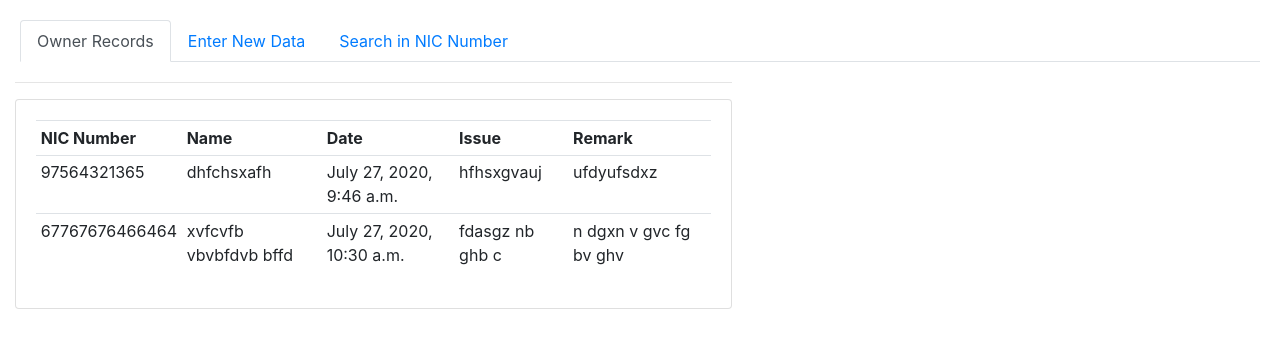
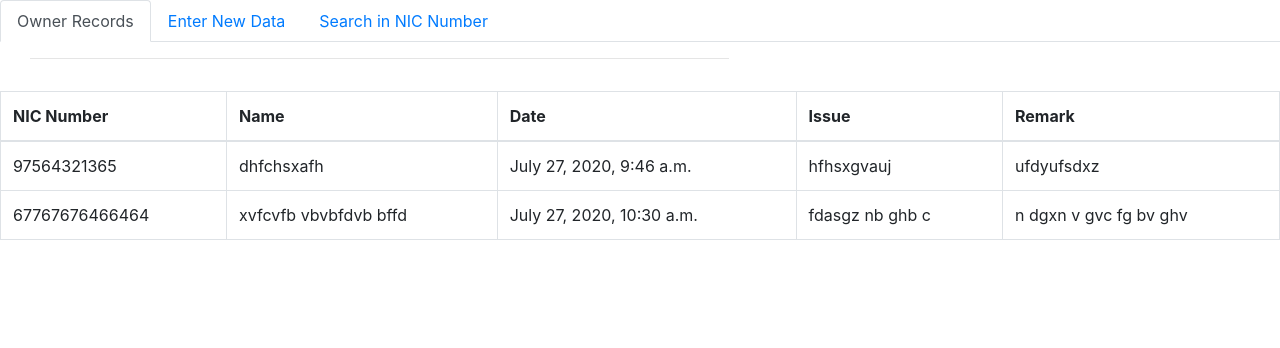
Before and after one commit to anjulashiwantha/ERP, a Django app: page / in a window 1280 px wide. Shown: the part 43-391 px from the top of the page. Run offline with Django 3.2, Linux system fonts and the light colour scheme; data comes from the database, SQL or seed files in the repository; both versions use the stored data as it was after the commit; some libraries are stand-ins or nearby versions.

Commit message:
anjula2020/08/14 09.40

```diff
--- a/accounts/templates/accounts/Search.html
+++ b/accounts/templates/accounts/Search.html
@@ -39,8 +39,8 @@
     <td>{{order.date_created}}</td>
     <td>{{order.Issues}} </td>
     <td>{{order.Remark}} </td>
-    <td><button type="button" class="dtn-sm btn-btn" href="">Delete</button> </td>
-    <td><button type="button" class="dtn-sm btn-btn" href="">Update</button></td>
+    <td><a class="btn btn-sm btn-danger" href="{% url 'Order_Delete' order.id %}">Delete</a> </td>
+    <td><a class="btn btn-sm btn-info" href="">Update</a></td>
   </tr>
   {% endfor %}
 </table>
--- a/accounts/templates/accounts/dashboard.html
+++ b/accounts/templates/accounts/dashboard.html
@@ -1,47 +1,42 @@
 {% include 'accounts/main.html' %}
 
-<html lang="en">
-<head>
-<meta charset="utf-8">
-<meta name="viewport" content="width=device-width, initial-scale=1, shrink-to-fit=no">
-<title>Bootstrap 4 Basic Tabs</title>
-<link rel="stylesheet" href="https://stackpath.bootstrapcdn.com/bootstrap/4.5.0/css/bootstrap.min.css">
-<link rel="stylesheet" href="https://maxcdn.bootstrapcdn.com/font-awesome/4.7.0/css/font-awesome.min.css">
-<script src="https://code.jquery.com/jquery-3.5.1.min.js"></script>
-<script src="https://cdn.jsdelivr.net/npm/popper.js@1.16.0/dist/umd/popper.min.js"></script>
-<script src="https://stackpath.bootstrapcdn.com/bootstrap/4.5.0/js/bootstrap.min.js"></script>
-<style>
-	.bs-example{
-    	margin: 20px;
-    }
-</style>
-</head>
-<body>
+
+{% block content %}
+<div class="container-fluid">
     <div class="col-md-7">
 
         <hr>
-        <div class="card card-body">
-            <table class="table table-sm">
+            <table class="table table-striped">
                 <tr>
 
+                </tr>
+
+            </table>
+
+    </div>
+</div>
+
+<table class="table table-bordered">
+  <thead>
+    <tr>
       <th>NIC Number</th>
                     <th>Name</th>
                     <th>Date</th>
                     <th>Issue</th>
                     <th>Remark</th>
     </tr>
+  </thead>
+  <tbody>
     {% for order in owners %}
                 <tr>
                     <td>{{order.NIC_Number}}</td>
                     <td>{{order.Name}}</td>
                     <td>{{order.date_created}}</td>
-                        <td>{{order.Issues}} </td>
-                        <td>{{order.Remark}} </td>
+                    <td>{{order.Issues}}</td>
+                    <td>{{order.Remark}}</td>
                 </tr>
                 {% endfor %}
+
+  </tbody>
 </table>
-        </div>
-    </div>
-</div>
-</body>
-</html>
+{% endblock %}
--- a/accounts/templates/accounts/delete.html
+++ b/accounts/templates/accounts/delete.html
@@ -9,7 +9,7 @@
         <div class="card card-body">
             <p>Are you sure you want to delete </p>
 
-            <form action="{% url 'Order_Delete' owners.id %}" method="POST">
+            <form action="{% url 'Order_Delete' owner.id %}" method="POST">
                 {% csrf_token %}
                 <a class="btn btn-warning" href="{% url 'home' %}">Cancel</a>
                 <input class="btn btn-danger" type="submit" name="Confirm">
--- a/accounts/templates/accounts/search_user.html
+++ b/accounts/templates/accounts/search_user.html
@@ -35,7 +35,7 @@
     <td>{{users.nic_number}}</td>
     <td>{{users.email}}</td>
     <td>{{users.User_Roles}}</td>
-    <td><button class="dtn btn-sm btn-danger" href="{% url 'Order_Delete' owners.id %}">Delete</button> </td>
+    <td><a class="dtn btn-sm btn-danger" href="">Delete</a> </td>
   </tr>
   {% endfor %}
 </table>
--- a/accounts/views.py
+++ b/accounts/views.py
@@ -105,11 +105,11 @@
 
 
 def OrderDelete(requst, pk):
-    owners = create.objects.get(id=pk)
+    owner = create.objects.get(id=pk)
     if requst.method == 'POST':
-        owners.delete()
-        return redirect('/')
-    context = {'owners': owners}
+        owner.delete()
+        return redirect('Search_x')
+    context = {'owner': owner}
     return render(requst, 'accounts/delete.html', context)
 
 
```
Also changed, not shown: db.sqlite3. Lines whose indentation alone changed are shown as unchanged.
